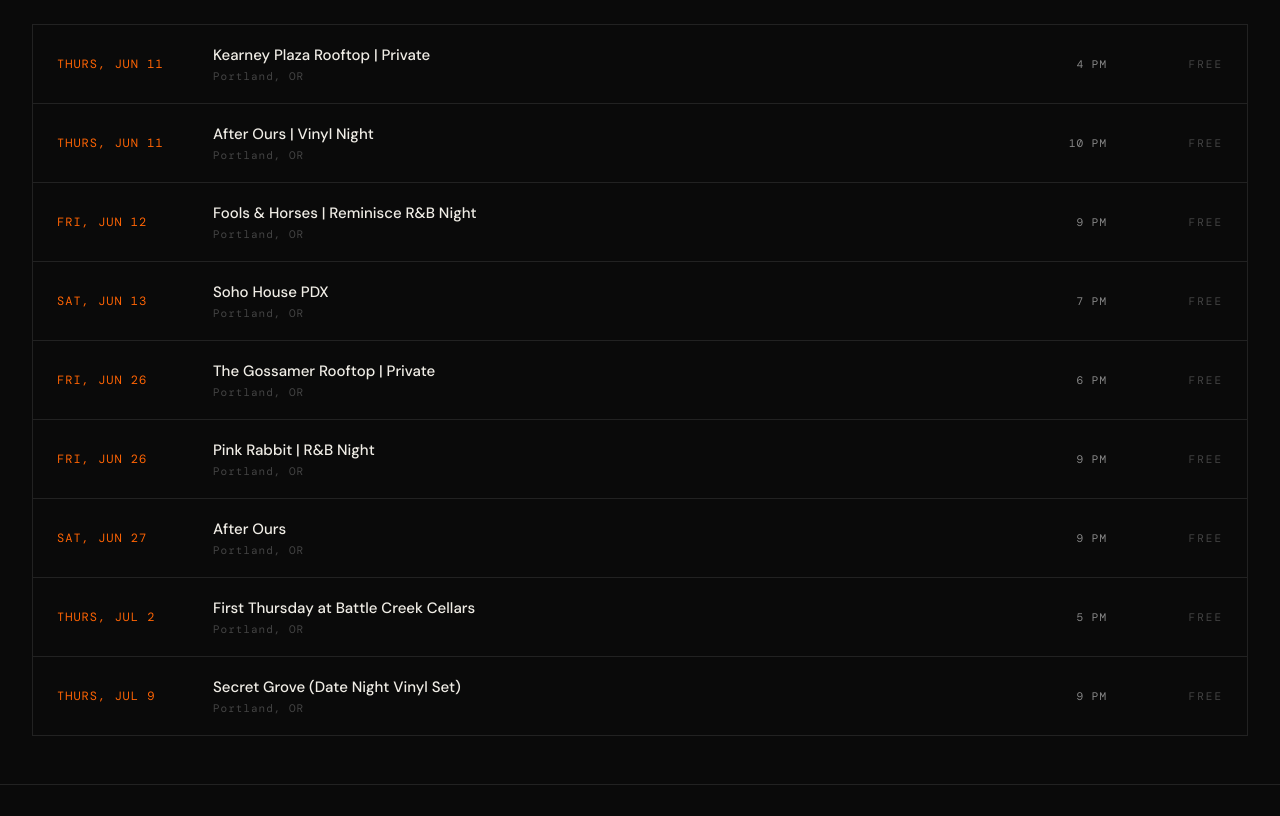
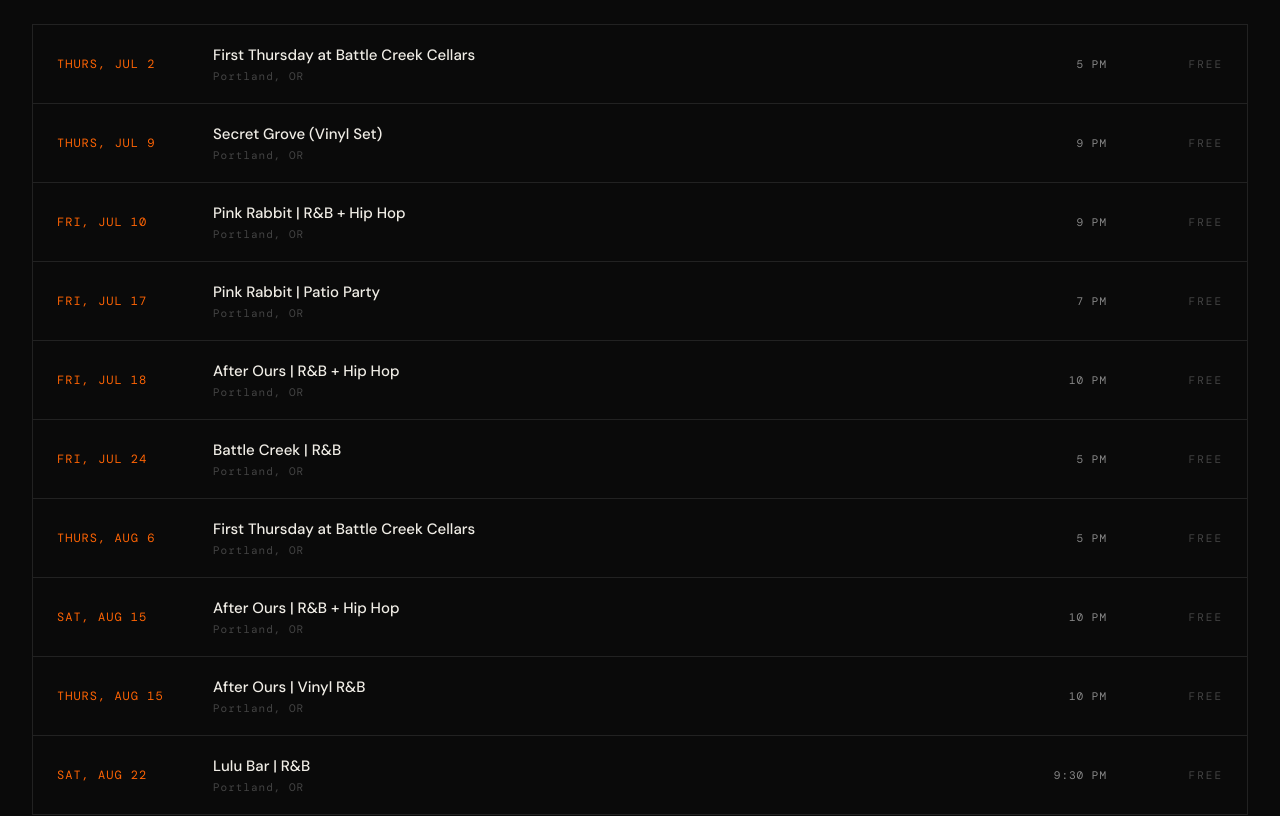
Before and after one commit to vicdubbeld/dj-vic, a Next.js app: page / in a window 1280 px wide. Shown: the part 806-1622 px from the top of the page. Built offline with nearby package versions, Linux system fonts and the light colour scheme; a web font is replaced by a local one.

Commit message:
added new shows

```diff
--- a/components/Shows.tsx
+++ b/components/Shows.tsx
@@ -10,48 +10,6 @@ export type Show = {
 
 const shows: Show[] = [
   {
-    date: 'Thurs, Jun 11',
-    venue: 'Kearney Plaza Rooftop | Private',
-    location: 'Portland, OR',
-    time: '4 PM',
-  },
-  {
-    date: 'Thurs, Jun 11',
-    venue: 'After Ours | Vinyl Night',
-    location: 'Portland, OR',
-    time: '10 PM',
-  },
-  {
-    date: 'Fri, Jun 12',
-    venue: 'Fools & Horses | Reminisce R&B Night',
-    location: 'Portland, OR',
-    time: '9 PM',
-  },
-  {
-    date: 'Sat, Jun 13',
-    venue: 'Soho House PDX',
-    location: 'Portland, OR',
-    time: '7 PM',
-  },
-  {
-    date: 'Fri, Jun 26',
-    venue: 'The Gossamer Rooftop | Private',
-    location: 'Portland, OR',
-    time: '6 PM',
-  },
-  {
-    date: 'Fri, Jun 26',
-    venue: 'Pink Rabbit | R&B Night',
-    location: 'Portland, OR',
-    time: '9 PM',
-  },
-  {
-    date: 'Sat, Jun 27',
-    venue: 'After Ours',
-    location: 'Portland, OR',
-    time: '9 PM',
-  },
-  {
     date: 'Thurs, Jul 2',
     venue: 'First Thursday at Battle Creek Cellars',
     location: 'Portland, OR',
@@ -59,10 +17,58 @@ const shows: Show[] = [
   },
   {
     date: 'Thurs, Jul 9',
-    venue: 'Secret Grove (Date Night Vinyl Set)',
+    venue: 'Secret Grove (Vinyl Set)',
     location: 'Portland, OR',
     time: '9 PM',
   },
+  {
+    date: 'Fri, Jul 10',
+    venue: 'Pink Rabbit | R&B + Hip Hop',
+    location: 'Portland, OR',
+    time: '9 PM',
+  },
+  {
+    date: 'Fri, Jul 17',
+    venue: 'Pink Rabbit | Patio Party',
+    location: 'Portland, OR',
+    time: '7 PM',
+  },
+  {
+    date: 'Fri, Jul 18',
+    venue: 'After Ours | R&B + Hip Hop',
+    location: 'Portland, OR',
+    time: '10 PM',
+  },
+  {
+    date: 'Fri, Jul 24',
+    venue: 'Battle Creek | R&B',
+    location: 'Portland, OR',
+    time: '5 PM',
+  },
+  {
+    date: 'Thurs, Aug 6',
+    venue: 'First Thursday at Battle Creek Cellars',
+    location: 'Portland, OR',
+    time: '5 PM',
+  },
+  {
+    date: 'Sat, Aug 15',
+    venue: 'After Ours | R&B + Hip Hop',
+    location: 'Portland, OR',
+    time: '10 PM',
+  },
+  {
+    date: 'Thurs, Aug 15',
+    venue: 'After Ours | Vinyl R&B',
+    location: 'Portland, OR',
+    time: '10 PM',
+  },
+  {
+    date: 'Sat, Aug 22',
+    venue: 'Lulu Bar | R&B',
+    location: 'Portland, OR',
+    time: '9:30 PM',
+  }
 ]
 
 export default function Shows() {
```
